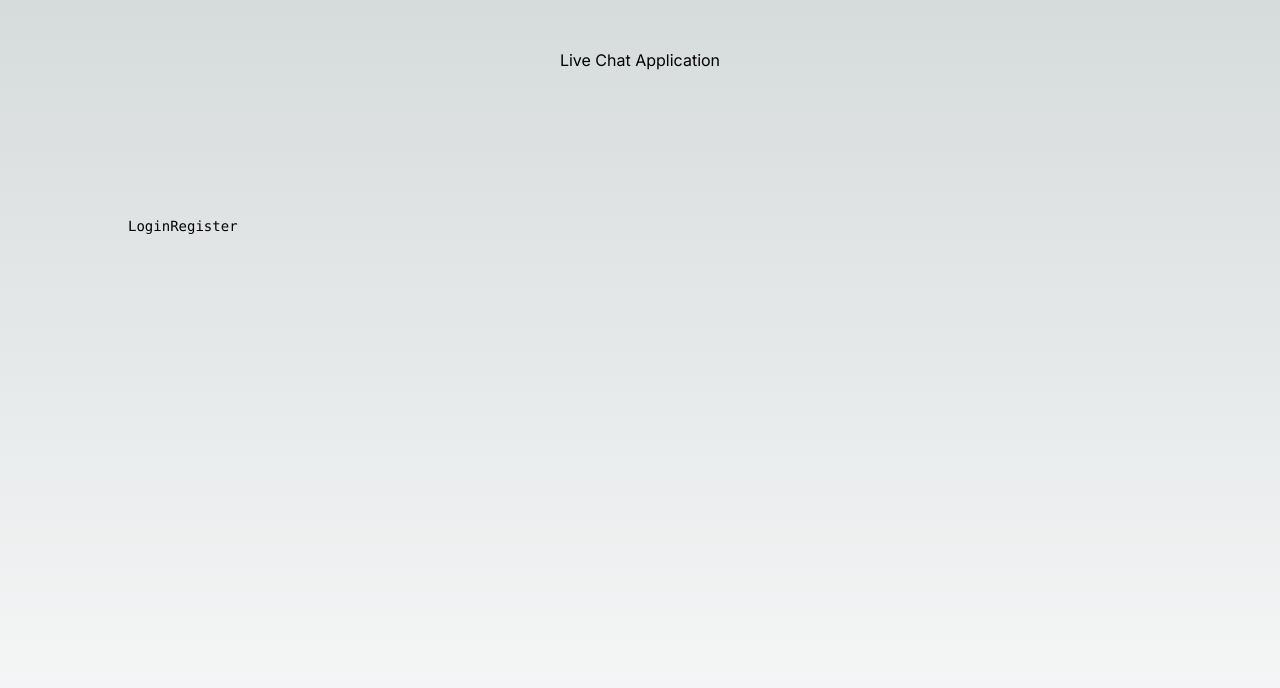
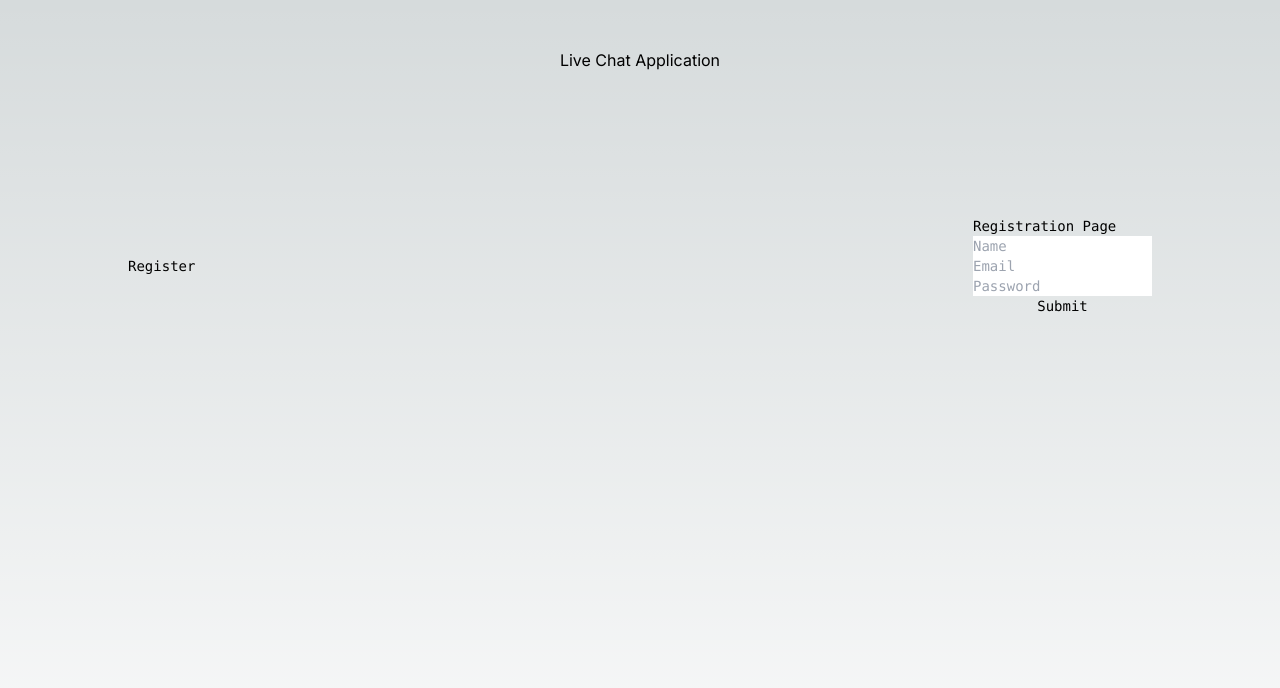
Before and after one commit to Spyro7883/Vorbo, a Next.js app: page / in a window 1280 px wide. Both pictures are taken after a click on the button "Register". Shown: the top 688 px of the page. Built offline with nearby package versions, Linux system fonts and the light colour scheme.

Commit message:
register modal & form submitting added

```diff
--- a/package.json
+++ b/package.json
@@ -22,6 +22,7 @@
     "postcss": "8.4.38",
     "react": "18.2.0",
     "react-dom": "18.2.0",
+    "react-hook-form": "^7.51.2",
     "tailwindcss": "3.4.3",
     "typescript": "5.4.4"
   }
--- /dev/null
+++ b/src/app/RegisterPopup.tsx
@@ -0,0 +1,47 @@
+
+import React from "react"
+import { useForm, SubmitHandler } from "react-hook-form"
+
+type FormRegisterSchema = {
+    name: string
+    email: string
+    password: string
+
+}
+
+const RegisterPopup = () => {
+    const { register, handleSubmit } = useForm<FormRegisterSchema>()
+    const onSubmit: SubmitHandler<FormRegisterSchema> = async (data) => {
+        try {
+            const response = await fetch('/api/register', {
+                method: 'POST',
+                headers: {
+                    'Content-Type': 'application/json',
+                },
+                body: JSON.stringify(data),
+            });
+            const responseData = await response.json();
+            if (response.ok) {
+                console.log(responseData);
+            } else {
+                console.error(responseData.message);
+            }
+        } catch (error) {
+            console.error('An error occurred:', error);
+        }
+    };
+
+    return (
+        <section>
+            <h1>Registration Page</h1>
+            <form method="post" className="flex flex-col" onSubmit={handleSubmit(onSubmit)}>
+                <input type="text" placeholder="Name" {...register("name")} />
+                <input type="email" placeholder="Email" {...register("email")} />
+                <input type="password" placeholder="Password" {...register("password")} />
+                <button type="submit">Submit</button>
+            </form>
+        </section>
+    );
+};
+
+export default RegisterPopup;
--- a/src/app/page.tsx
+++ b/src/app/page.tsx
@@ -1,5 +1,6 @@
 "use client"
 import { useState } from "react";
+import RegisterPopup from "./RegisterPopup";
 
 export default function Home() {
   const [showLoginPopup, setShowLoginPopup] = useState(false);
@@ -15,10 +16,11 @@ export default function Home() {
       <main className="flex min-h-screen flex-col items-center justify-between p-24">
         <div className="z-10 w-full max-w-5xl items-center justify-between font-mono text-sm lg:flex">
           <section>
-            <button onClick={() => setShowLoginPopup(true)}>Login</button>
-            <button onClick={() => setShowRegisterPopup(true)}>Register</button>
+            {/* <button onClick={() => setShowLoginPopup(true)}>Login</button> */}
+            <button onClick={() => setShowRegisterPopup(!showRegisterPopup)}>Register</button>
+
           </section>
-
+          {showRegisterPopup ? <RegisterPopup /> : <></>}
         </div>
       </main>
       <footer />
```
Also changed, not shown: 2 other files (tests, documents, lock files or other folders).
